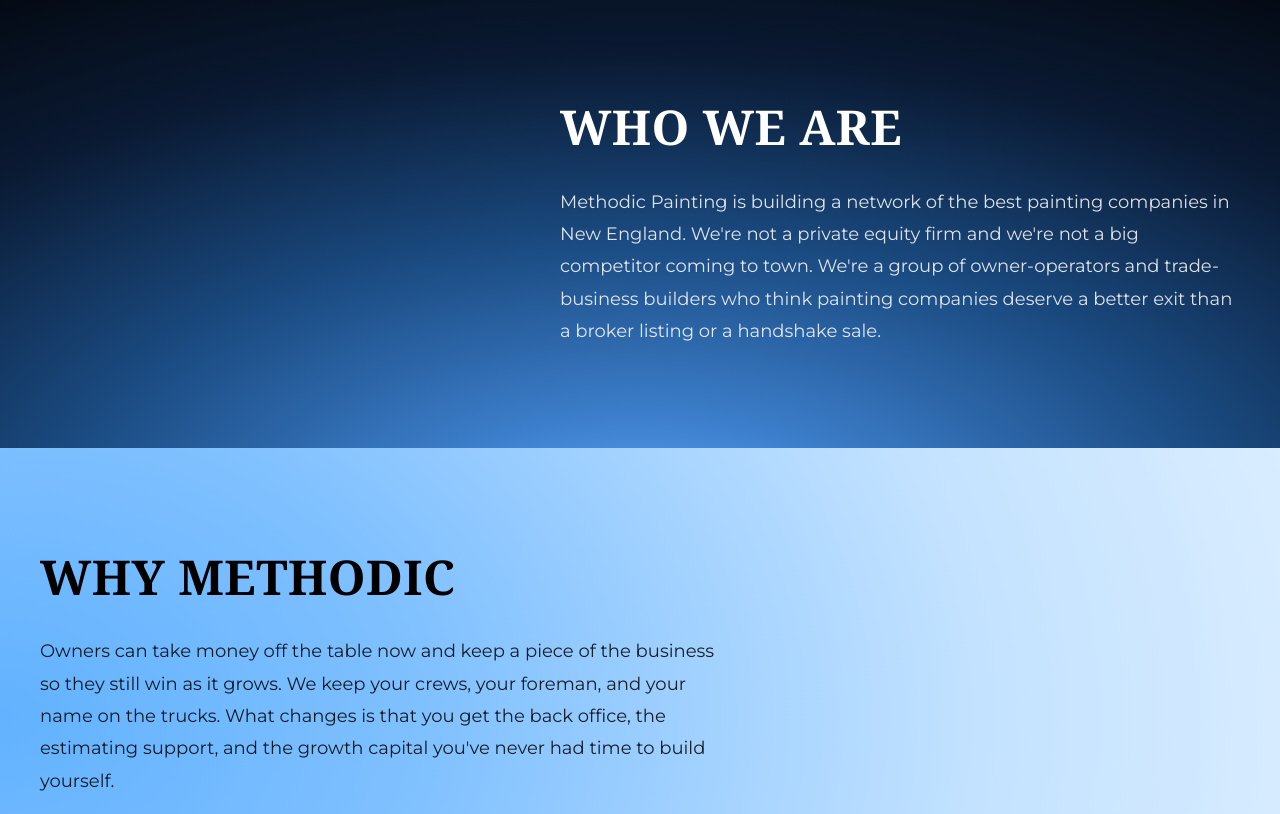
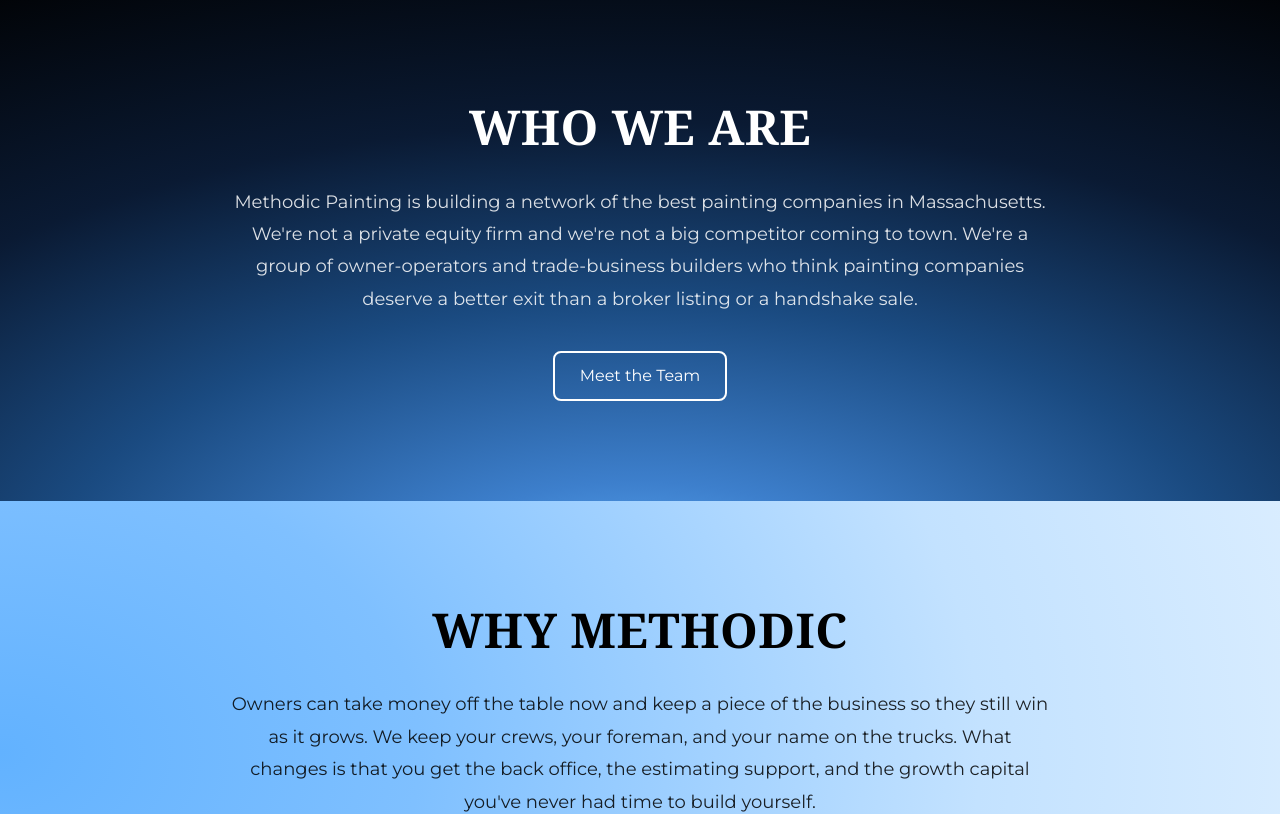
Before and after one commit to gkmestler/methodicpaintingsitemain, a Next.js app: page / in a window 1280 px wide. Shown: the part 802-1616 px from the top of the page. Built offline with nearby package versions, Linux system fonts and the light colour scheme.

Commit message:
Switch New England wording to Massachusetts, center Who We Are and Why Methodic, add Meet the Team button

```diff
--- a/app/page.tsx
+++ b/app/page.tsx
@@ -9,14 +9,14 @@
 import Criteria from '@/components/home/Criteria'
 
 export const metadata: Metadata = {
-  title: 'Methodic Painting | We Back Painting Companies in New England',
+  title: 'Methodic Painting | We Back Painting Companies in Massachusetts',
   description:
-    'Methodic Painting is building a network of the best painting companies in New England. Owner-operators who back painting companies to grow, transition, and win.',
+    'Methodic Painting is building a network of the best painting companies in Massachusetts. Owner-operators who back painting companies to grow, transition, and win.',
   alternates: { canonical: '/' },
   openGraph: {
-    title: 'Methodic Painting | We Back Painting Companies in New England',
+    title: 'Methodic Painting | We Back Painting Companies in Massachusetts',
     description:
-      'Methodic Painting is building a network of the best painting companies in New England. Owner-operators who back painting companies to grow, transition, and win.',
+      'Methodic Painting is building a network of the best painting companies in Massachusetts. Owner-operators who back painting companies to grow, transition, and win.',
     url: '/',
   },
 }
@@ -56,13 +56,13 @@
         backgroundImage="/images/hero-painter.jpg"
       />
 
-      <TextBlock heading="WHO WE ARE" tone="dark" align="right">
+      <TextBlock heading="WHO WE ARE" tone="dark" buttonLabel="Meet the Team" buttonHref="/team">
         <p>
-          Methodic Painting is building a network of the best painting companies in New England. We&apos;re not a private equity firm and we&apos;re not a big competitor coming to town. We&apos;re a group of owner-operators and trade-business builders who think painting companies deserve a better exit than a broker listing or a handshake sale.
+          Methodic Painting is building a network of the best painting companies in Massachusetts. We&apos;re not a private equity firm and we&apos;re not a big competitor coming to town. We&apos;re a group of owner-operators and trade-business builders who think painting companies deserve a better exit than a broker listing or a handshake sale.
         </p>
       </TextBlock>
 
-      <TextBlock heading="WHY METHODIC" tone="light" buttonLabel="Contact" align="left">
+      <TextBlock heading="WHY METHODIC" tone="light" buttonLabel="Contact">
         <p>
           Owners can take money off the table now and keep a piece of the business so they still win as it grows. We keep your crews, your foreman, and your name on the trucks. What changes is that you get the back office, the estimating support, and the growth capital you&apos;ve never had time to build yourself.
         </p>
--- a/components/home/Criteria.tsx
+++ b/components/home/Criteria.tsx
@@ -5,7 +5,7 @@
 import styles from './Criteria.module.css'
 
 const criteria = [
-  'Established residential or commercial painting company in New England',
+  'Established residential or commercial painting company in Massachusetts',
   '[Revenue floor, e.g. $1M+ annual revenue]',
   'Strong reputation and repeat customer base',
   'Experienced crew leads or a foreman who can run jobs without the owner on site',
--- a/lib/site.ts
+++ b/lib/site.ts
@@ -5,7 +5,7 @@
   name: 'Methodic Painting',
   url: 'https://methodicpainting.com',
   description:
-    'Methodic Painting backs painting companies in New England to grow, transition, and win. Owner-operators buying painting companies, not private equity.',
+    'Methodic Painting backs painting companies in Massachusetts to grow, transition, and win. Owner-operators buying painting companies, not private equity.',
   email: 'contact@methodicpainting.com',
   phone: '(760) 681-7000',
   phoneHref: 'tel:+17606817000',
```
Also changed, not shown: 1 other file (tests, documents, lock files or other folders).
